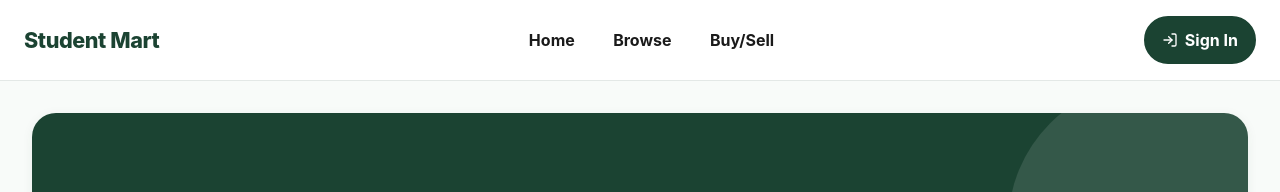
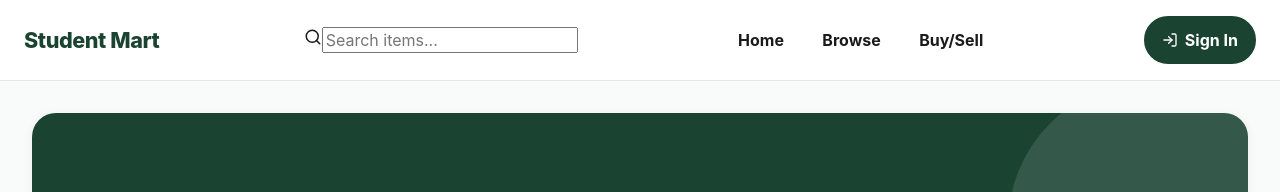
Before and after one commit to sarishma123/STUDENT_MART, a React (Vite) app: page / in a window 1280 px wide. Shown: the top 192 px of the page. Built offline with nearby package versions, Linux system fonts and the light colour scheme; no server answers.

Commit message:
fixed the header

```diff
--- a/src/App.jsx
+++ b/src/App.jsx
@@ -646,6 +646,8 @@ export default function App() {
         onLoginClick={() => openAuth('login', 'home')}
         onBuySellClick={() => setCurrentPage('browse')}
         isLoggedIn={isLoggedIn}
+        searchQuery={searchQuery}
+        onSearchChange={setSearchQuery}
       />
 
       <main className="app-main">
--- a/src/component/header.jsx
+++ b/src/component/header.jsx
@@ -1,4 +1,4 @@
-import { LogIn, LogOut, Menu, Plus, X } from 'lucide-react';
+import { LogIn, LogOut, Menu, Plus, Search, X } from 'lucide-react';
 import { useState } from 'react';
 
 export default function Header({
@@ -8,6 +8,8 @@ export default function Header({
   onLoginClick,
   onBuySellClick,
   isLoggedIn,
+  searchQuery,
+  onSearchChange,
 }) {
   const [menuOpen, setMenuOpen] = useState(false);
   const goTo = (page) => {
@@ -15,11 +17,28 @@ export default function Header({
     setMenuOpen(false);
   };
 
+  const handleSearch = (e) => {
+    onSearchChange(e.target.value);
+    if (e.target.value) setCurrentPage('browse');
+  };
+
   return (
     <header className="site-header">
       <button className="site-brand" type="button" onClick={() => setCurrentPage('home')}>
         <span className="site-brand__name">Student Mart</span>
       </button>
+
+      <div className="site-search">
+        <Search size={18} className="site-search__icon" />
+        <input
+          type="text"
+          placeholder="Search items..."
+          value={searchQuery || ''}
+          onChange={handleSearch}
+          className="site-search__input"
+          aria-label="Search items"
+        />
+      </div>
 
       <button type="button" className="site-menu-toggle" onClick={() => setMenuOpen((open) => !open)} aria-expanded={menuOpen} aria-label="Toggle menu">
         {menuOpen ? <X size={20} /> : <Menu size={20} />}
```
